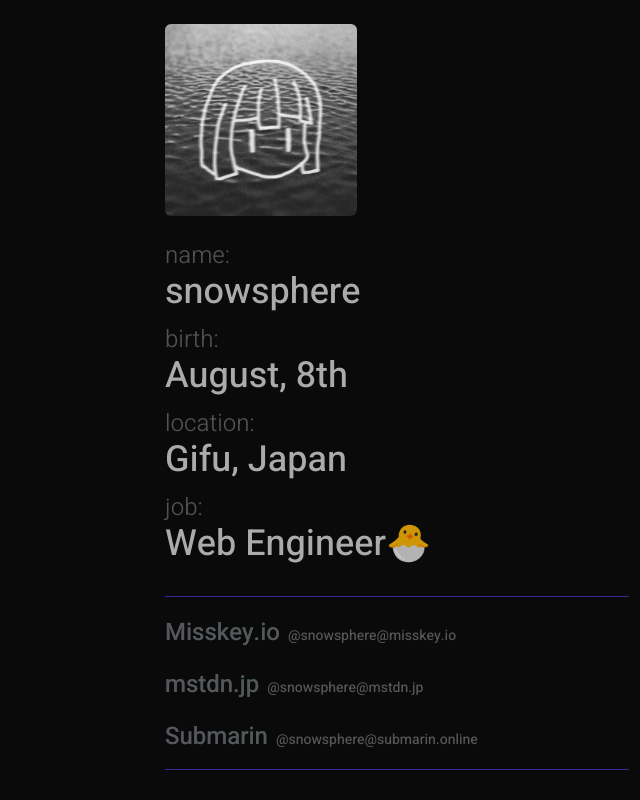
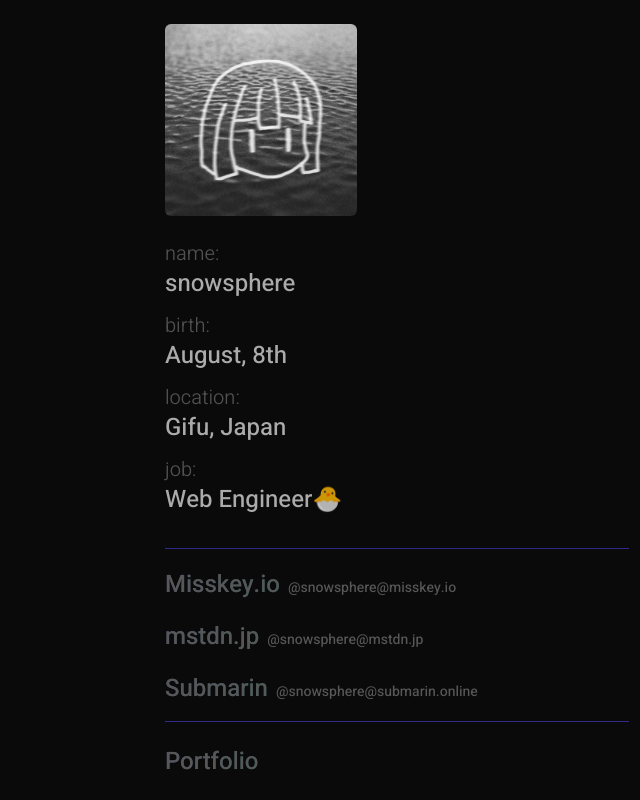
Before and after one commit to prismistim/snowsphere-portal, a React (Vite) app: page / in a window 1280 px wide. Shown: the top 800 px of the page, without its empty margins (243-883 px from the left). Built offline with nearby package versions, Linux system fonts and the light colour scheme; a web font is replaced by a local one.

Commit message:
change: デザイン変更

```diff
--- a/src/components/LinkList/LinkList.tsx
+++ b/src/components/LinkList/LinkList.tsx
@@ -1,4 +1,4 @@
-import indexJson from '../../assets/index.json'
+import indexJson from "../../assets/index.json"
 
 type LinkList = {
   url: string
@@ -11,9 +11,8 @@ const LinkListItem = (props: LinkList) => {
       <a
         href={props.url}
         target="_blank"
-        className="inline-block bg-gradient-to-r from-indigo-400 to-teal-600 bg-clip-text py-3 text-3xl font-medium text-neutral-400 decoration-neutral-500/40 underline-offset-4 opacity-50 transition duration-500 hover:scale-105 hover:text-transparent hover:opacity-100"
+        className="mt-2 inline-block bg-gradient-to-r from-indigo-400 to-teal-600 bg-clip-text text-2xl font-medium text-neutral-400 decoration-neutral-500/40 underline-offset-4 opacity-50 transition duration-500 hover:scale-105 hover:text-transparent hover:opacity-100"
       >
-        {/* <span className="opacity-30">{">"} </span> */}
         {props.title}
       </a>
     </>
@@ -21,7 +20,9 @@ const LinkListItem = (props: LinkList) => {
 }
 
 const LinkList: React.FC = () => {
-  const links: LinkList[] = indexJson.links.filter((item) => !item.category.includes('fediverse'))
+  const links: LinkList[] = indexJson.links.filter(
+    (item) => !item.category.includes("fediverse"),
+  )
 
   return (
     <div>
--- a/src/components/ProfileDataList/ProfileDataList.tsx
+++ b/src/components/ProfileDataList/ProfileDataList.tsx
@@ -6,10 +6,10 @@ type ProfileData = {
 const ProfileDataListItem = (props: ProfileData) => {
   return (
     <>
-      <div className="text-2xl font-light text-neutral-100 opacity-30">
+      <div className="text-xl font-light text-neutral-100 opacity-30">
         {props.label}:
       </div>
-      <div className="text-4xl font-medium text-neutral-300 opacity-80">
+      <div className="text-2xl font-medium text-neutral-300 opacity-80">
         {props.data}
       </div>
     </>
```
